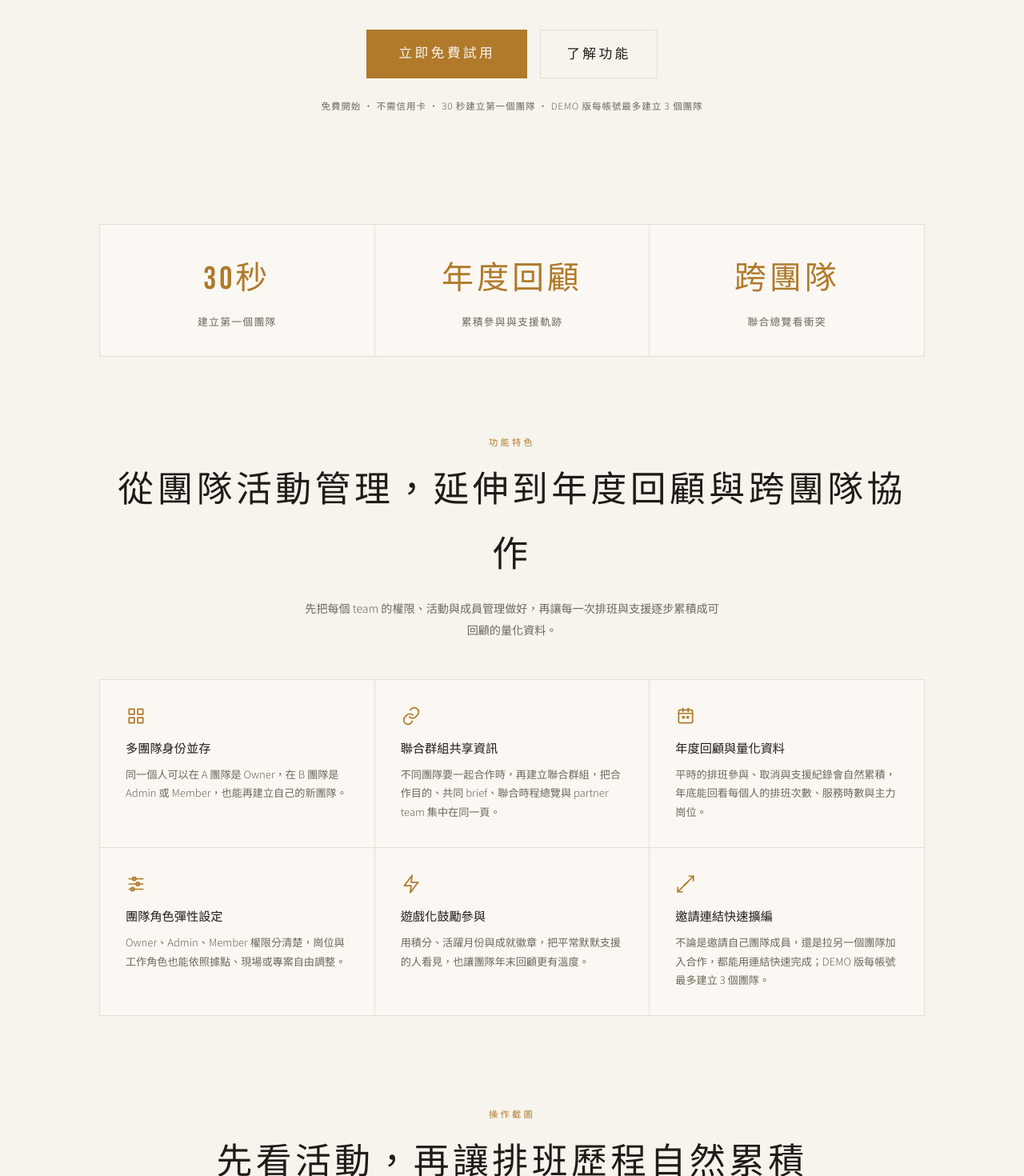
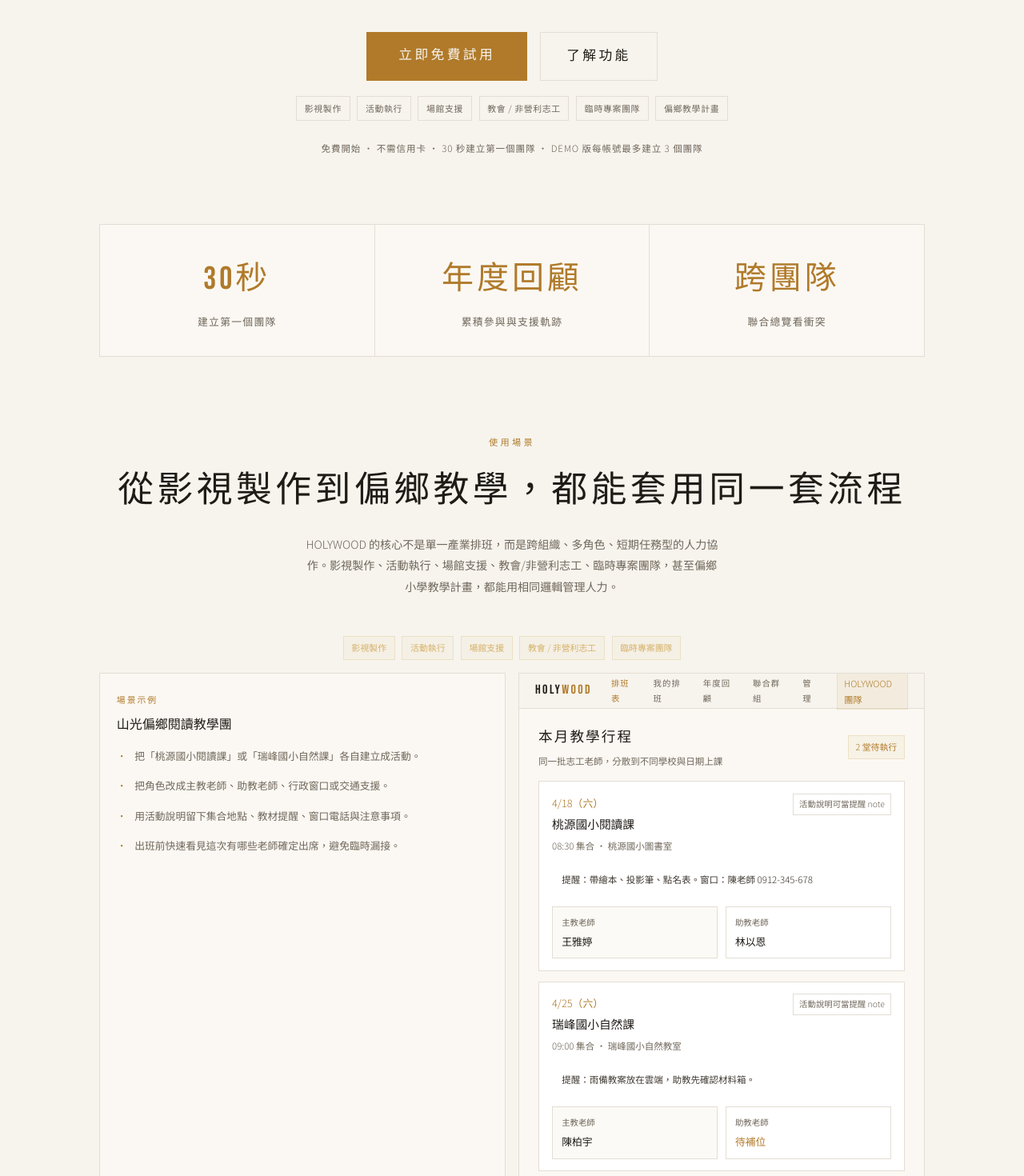
Before and after one commit to ciaohuamiaumichiao/holywood-saas, a Next.js app: page / in a window 1280 px wide. Shown: the part 520-1990 px from the top of the page at 80% size. Built offline with nearby package versions, Linux system fonts and the light colour scheme; no server answers.

Commit message:
docs: broaden positioning and use cases

```diff
--- a/src/app/landing/page.tsx
+++ b/src/app/landing/page.tsx
@@ -36,7 +36,7 @@
           textAlign: 'center', padding: '4rem 0',
         }}>
           <p style={{ fontSize: '0.72rem', letterSpacing: '0.3em', color: 'var(--gold)', textTransform: 'uppercase', marginBottom: '1rem' }}>
-            多團隊排班 + 跨團隊聯合作業
+            跨組織、多角色、短期任務型人力協作平台
           </p>
           <h1 style={{
             fontFamily: 'Bebas Neue, sans-serif',
@@ -46,11 +46,11 @@
             HOLY<span style={{ color: 'var(--gold)' }}>WOOD</span>
           </h1>
           <p style={{ fontSize: 'clamp(1rem, 2.5vw, 1.3rem)', color: 'var(--muted)', letterSpacing: '0.15em', fontFamily: 'Bebas Neue, sans-serif', marginBottom: '0.8rem' }}>
-            一個帳號管理多個團隊，累積排班歷程，必要時再把不同團隊拉進同一個聯合群組
+            適用影視製作、活動執行、場館支援、教會/非營利志工與臨時專案團隊
           </p>
           <p style={{ fontSize: '0.9rem', color: 'var(--body-text)', maxWidth: 620, lineHeight: 1.9, marginBottom: '2.5rem' }}>
             建立自己的團隊、邀請成員加入、分派 Owner / Admin / Member 權限。<br />
-            先用活動管理日常工作，讓大家在排班表上的參與、取消與支援軌跡逐步累積成年度回顧。你可以在年底看見每個人的排班次數、主要崗位、換班紀錄與成就徽章；當不同團隊要一起完成同一場活動或專案時，再開一個聯合群組，集中共享合作目的、現場 brief 與跨團隊協作資訊。
+            先用活動管理日常工作，讓大家在排班表上的參與、取消與支援軌跡逐步累積成年度回顧。像偏鄉小學教學計畫這種時間分散、地點分散、但志工固定的團隊，也能把每次課程當活動管理，清楚知道這次會有哪些主教老師與助教老師出席，並在說明欄留下集合點、教材與提醒 note；當不同團隊要一起完成同一場活動或專案時，再開一個聯合群組，集中共享合作目的、現場 brief 與跨團隊協作資訊。
           </p>
           <div style={{ display: 'flex', gap: '1rem', flexWrap: 'wrap', justifyContent: 'center' }}>
             <Link href={DEMO_URL} style={{
@@ -70,6 +70,37 @@
             }}>
               了解功能
             </a>
+          </div>
+          <div style={{
+            display: 'flex',
+            gap: '0.55rem',
+            flexWrap: 'wrap',
+            justifyContent: 'center',
+            maxWidth: 760,
+            marginTop: '1.2rem',
+          }}>
+            {[
+              '影視製作',
+              '活動執行',
+              '場館支援',
+              '教會 / 非營利志工',
+              '臨時專案團隊',
+              '偏鄉教學計畫',
+            ].map((label) => (
+              <span
+                key={label}
+                style={{
+                  fontSize: '0.68rem',
+                  color: 'var(--muted)',
+                  padding: '0.28rem 0.6rem',
+                  border: '1px solid var(--dark-border)',
+                  background: 'rgba(255,255,255,0.02)',
+                  letterSpacing: '0.06em',
+                }}
+              >
+                {label}
+              </span>
+            ))}
           </div>
           <p style={{ fontSize: '0.72rem', color: 'var(--muted)', marginTop: '1.5rem', letterSpacing: '0.08em' }}>
             免費開始 · 不需信用卡 · 30 秒建立第一個團隊 · DEMO 版每帳號最多建立 3 個團隊
@@ -91,6 +122,61 @@
               <div style={{ fontSize: '0.8rem', color: 'var(--muted)', letterSpacing: '0.1em', marginTop: '0.3rem' }}>{stat.label}</div>
             </div>
           ))}
+        </section>
+
+        <section style={{ marginBottom: '7rem' }}>
+          <SectionHeader
+            tag="使用場景"
+            title="從影視製作到偏鄉教學，都能套用同一套流程"
+            desc="HOLYWOOD 的核心不是單一產業排班，而是跨組織、多角色、短期任務型的人力協作。影視製作、活動執行、場館支援、教會/非營利志工、臨時專案團隊，甚至偏鄉小學教學計畫，都能用相同邏輯管理人力。"
+          />
+          <div style={{ display: 'flex', gap: '0.55rem', flexWrap: 'wrap', justifyContent: 'center', marginBottom: '1rem' }}>
+            {[
+              '影視製作',
+              '活動執行',
+              '場館支援',
+              '教會 / 非營利志工',
+              '臨時專案團隊',
+            ].map((label) => (
+              <span key={label} style={{ fontSize: '0.68rem', color: 'var(--gold-light)', border: '1px solid rgba(200,164,85,0.22)', padding: '0.28rem 0.6rem', background: 'rgba(200,164,85,0.06)' }}>
+                {label}
+              </span>
+            ))}
+          </div>
+          <div style={{
+            display: 'grid',
+            gridTemplateColumns: 'repeat(auto-fit, minmax(280px, 1fr))',
+            gap: '1rem',
+            alignItems: 'stretch',
+          }}>
+            <div style={{
+              border: '1px solid var(--dark-border)',
+              background: 'var(--dark-surface)',
+              padding: '1.4rem 1.3rem',
+              display: 'flex',
+              flexDirection: 'column',
+              gap: '0.9rem',
+            }}>
+              <div>
+                <div style={{ fontSize: '0.68rem', color: 'var(--gold)', letterSpacing: '0.18em', textTransform: 'uppercase', marginBottom: '0.35rem' }}>
+                  場景示例
+                </div>
+                <div style={{ fontSize: '1rem', color: 'var(--warm-white)' }}>山光偏鄉閱讀教學團</div>
+              </div>
+              {[
+                '把「桃源國小閱讀課」或「瑞峰國小自然課」各自建立成活動。',
+                '把角色改成主教老師、助教老師、行政窗口或交通支援。',
+                '用活動說明留下集合地點、教材提醒、窗口電話與注意事項。',
+                '出班前快速看見這次有哪些老師確定出席，避免臨時漏接。',
+              ].map((item) => (
+                <div key={item} style={{ fontSize: '0.8rem', color: 'var(--muted)', lineHeight: 1.8, display: 'flex', gap: '0.6rem' }}>
+                  <span style={{ color: 'var(--gold)' }}>•</span>
+                  <span>{item}</span>
+                </div>
+              ))}
+            </div>
+            <MockTeachingPlan />
+          </div>
         </section>
 
         <section id="features" style={{ marginBottom: '7rem' }}>
@@ -191,7 +277,7 @@
         <p style={{ fontFamily: 'Bebas Neue, sans-serif', fontSize: '1rem', letterSpacing: '0.2em', color: 'var(--muted)', marginBottom: '0.5rem' }}>
           HOLY<span style={{ color: 'var(--gold)' }}>WOOD</span> · 多團隊排班與聯合作業平台
         </p>
-        <p style={{ fontSize: '0.72rem', color: 'var(--muted)', letterSpacing: '0.05em' }}>v1.1 · 為影視、志工與跨團隊現場協作打造</p>
+        <p style={{ fontSize: '0.72rem', color: 'var(--muted)', letterSpacing: '0.05em' }}>v1.2 · 為影視製作、活動執行、場館支援、教會/非營利志工與臨時專案團隊打造</p>
       </footer>
     </div>
   )
@@ -250,7 +336,7 @@
       {['排班表', '我的排班', '年度回顧', '聯合群組', '管理'].map((label) => (
         <span key={label} style={{ fontSize: '0.65rem', color: label === active ? 'var(--gold)' : 'var(--muted)', letterSpacing: '0.1em', textTransform: 'uppercase' }}>{label}</span>
       ))}
-      <span style={{ marginLeft: 'auto', fontSize: '0.7rem', color: 'var(--gold)', background: 'rgba(200,164,85,0.1)', border: '1px solid rgba(200,164,85,0.2)', padding: '0.15rem 0.5rem' }}>HOLYWOOD 影視</span>
+      <span style={{ marginLeft: 'auto', fontSize: '0.7rem', color: 'var(--gold)', background: 'rgba(200,164,85,0.1)', border: '1px solid rgba(200,164,85,0.2)', padding: '0.15rem 0.5rem' }}>HOLYWOOD 團隊</span>
     </div>
   )
 }
@@ -477,6 +563,76 @@
   )
 }
 
+function MockTeachingPlan() {
+  const lessons = [
+    {
+      date: '4/18（六）',
+      title: '桃源國小閱讀課',
+      meta: '08:30 集合 · 桃源國小圖書室',
+      note: '提醒：帶繪本、投影筆、點名表。窗口：陳老師 0912-345-678',
+      lead: '王雅婷',
+      assistant: '林以恩',
+    },
+    {
+      date: '4/25（六）',
+      title: '瑞峰國小自然課',
+      meta: '09:00 集合 · 瑞峰國小自然教室',
+      note: '提醒：雨備教案放在雲端，助教先確認材料箱。',
+      lead: '陳柏宇',
+      assistant: '待補位',
+    },
+  ]
+
+  return (
+    <div style={{ border: '1px solid var(--dark-border)', background: 'var(--dark-surface)', overflow: 'hidden' }}>
+      <MockNavbar active="排班表" />
+      <div style={{ padding: '1.25rem 1.5rem' }}>
+        <div style={{ display: 'flex', justifyContent: 'space-between', gap: '1rem', alignItems: 'center', marginBottom: '0.9rem', flexWrap: 'wrap' }}>
+          <div>
+            <div style={{ fontFamily: 'Bebas Neue, sans-serif', fontSize: '1.1rem', color: 'var(--warm-white)', letterSpacing: '0.12em' }}>本月教學行程</div>
+            <div style={{ fontSize: '0.72rem', color: 'var(--muted)', marginTop: '0.2rem' }}>同一批志工老師，分散到不同學校與日期上課</div>
+          </div>
+          <span style={{ fontSize: '0.68rem', color: 'var(--gold)', border: '1px solid rgba(200,164,85,0.22)', padding: '0.25rem 0.55rem', background: 'rgba(200,164,85,0.08)' }}>
+            2 堂待執行
+          </span>
+        </div>
+
+        <div style={{ display: 'flex', flexDirection: 'column', gap: '0.8rem' }}>
+          {lessons.map((lesson) => (
+            <div key={lesson.title} style={{ border: '1px solid var(--dark-border)', background: 'var(--dark)', padding: '0.9rem 1rem' }}>
+              <div style={{ display: 'flex', justifyContent: 'space-between', gap: '1rem', alignItems: 'flex-start', flexWrap: 'wrap', marginBottom: '0.7rem' }}>
+                <div>
+                  <div style={{ fontSize: '0.8rem', color: 'var(--gold)', marginBottom: '0.15rem' }}>{lesson.date}</div>
+                  <div style={{ fontSize: '0.92rem', color: 'var(--warm-white)' }}>{lesson.title}</div>
+                  <div style={{ fontSize: '0.72rem', color: 'var(--muted)', marginTop: '0.2rem' }}>{lesson.meta}</div>
+                </div>
+                <span style={{ fontSize: '0.65rem', color: 'var(--muted)', border: '1px solid var(--dark-border)', padding: '0.2rem 0.45rem' }}>
+                  活動說明可當提醒 note
+                </span>
+              </div>
+
+              <div style={{ fontSize: '0.72rem', color: 'var(--body-text)', lineHeight: 1.7, padding: '0.65rem 0.7rem', background: 'rgba(255,255,255,0.02)', border: '1px solid rgba(255,255,255,0.05)', marginBottom: '0.75rem' }}>
+                {lesson.note}
+              </div>
+
+              <div style={{ display: 'grid', gridTemplateColumns: 'repeat(2, minmax(0, 1fr))', gap: '0.6rem' }}>
+                <div style={{ border: '1px solid var(--dark-border)', padding: '0.6rem 0.7rem', background: 'rgba(200,164,85,0.05)' }}>
+                  <div style={{ fontSize: '0.65rem', color: 'var(--muted)', marginBottom: '0.15rem' }}>主教老師</div>
+                  <div style={{ fontSize: '0.8rem', color: 'var(--warm-white)' }}>{lesson.lead}</div>
+                </div>
+                <div style={{ border: '1px solid var(--dark-border)', padding: '0.6rem 0.7rem', background: 'rgba(255,255,255,0.02)' }}>
+                  <div style={{ fontSize: '0.65rem', color: 'var(--muted)', marginBottom: '0.15rem' }}>助教老師</div>
+                  <div style={{ fontSize: '0.8rem', color: lesson.assistant === '待補位' ? 'var(--gold)' : 'var(--warm-white)' }}>{lesson.assistant}</div>
+                </div>
+              </div>
+            </div>
+          ))}
+        </div>
+      </div>
+    </div>
+  )
+}
+
 const FEATURES = [
   { icon: 'grid', title: '多團隊身份並存', desc: '同一個人可以在 A 團隊是 Owner，在 B 團隊是 Admin 或 Member，也能再建立自己的新團隊。' },
   { icon: 'link', title: '聯合群組共享資訊', desc: '不同團隊要一起合作時，再建立聯合群組，把合作目的、共同 brief、聯合時程總覽與 partner team 集中在同一頁。' },
--- a/src/app/layout.tsx
+++ b/src/app/layout.tsx
@@ -4,8 +4,8 @@
 import { TeamProvider } from '@/context/TeamContext'
 
 export const metadata: Metadata = {
-  title: 'HOLYWOOD — 影視排班平台',
-  description: '專為影視服事團隊打造的 SaaS 排班系統',
+  title: 'HOLYWOOD — 多團隊排班與協作平台',
+  description: '跨組織、多角色、短期任務型人力協作平台，適用影視製作、活動執行、場館支援、教會與非營利志工、臨時專案團隊',
   icons: {
     icon: '/icon.svg',
   },
```
Also changed, not shown: src/app/guide/page.tsx (+26 -6 lines).
